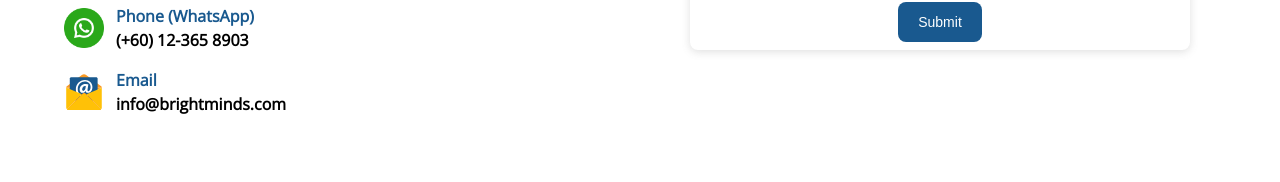
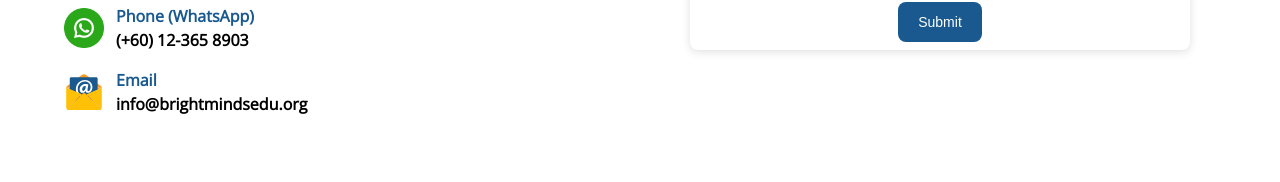
Before and after one commit to amiranazri/brightminds-website, a Next.js app: page /contact in a window 1280 px wide. Shown: the part 528-710 px from the top of the page. Built offline with nearby package versions, Linux system fonts and the light colour scheme.

Commit message:
change email in contact

```diff
--- a/app/contact/[...contactType]/page.tsx
+++ b/app/contact/[...contactType]/page.tsx
@@ -252,7 +252,7 @@ function ContactUs() {
                 imgSrc="/icon_email.svg"
                 alt="Email"
                 title="Email"
-                subTitle="info@brightminds.com"
+                subTitle="info@brightmindsedu.org"
               />
             </div>
           </div>
```
